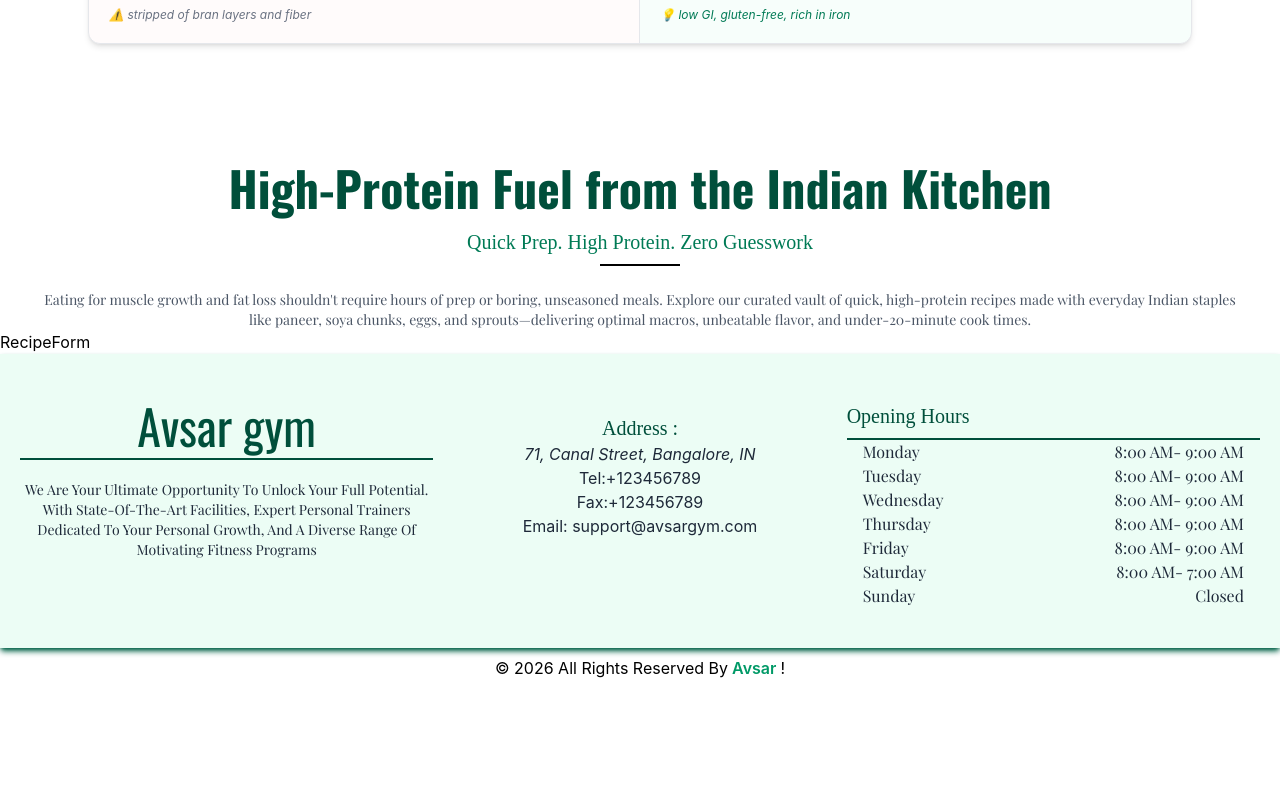
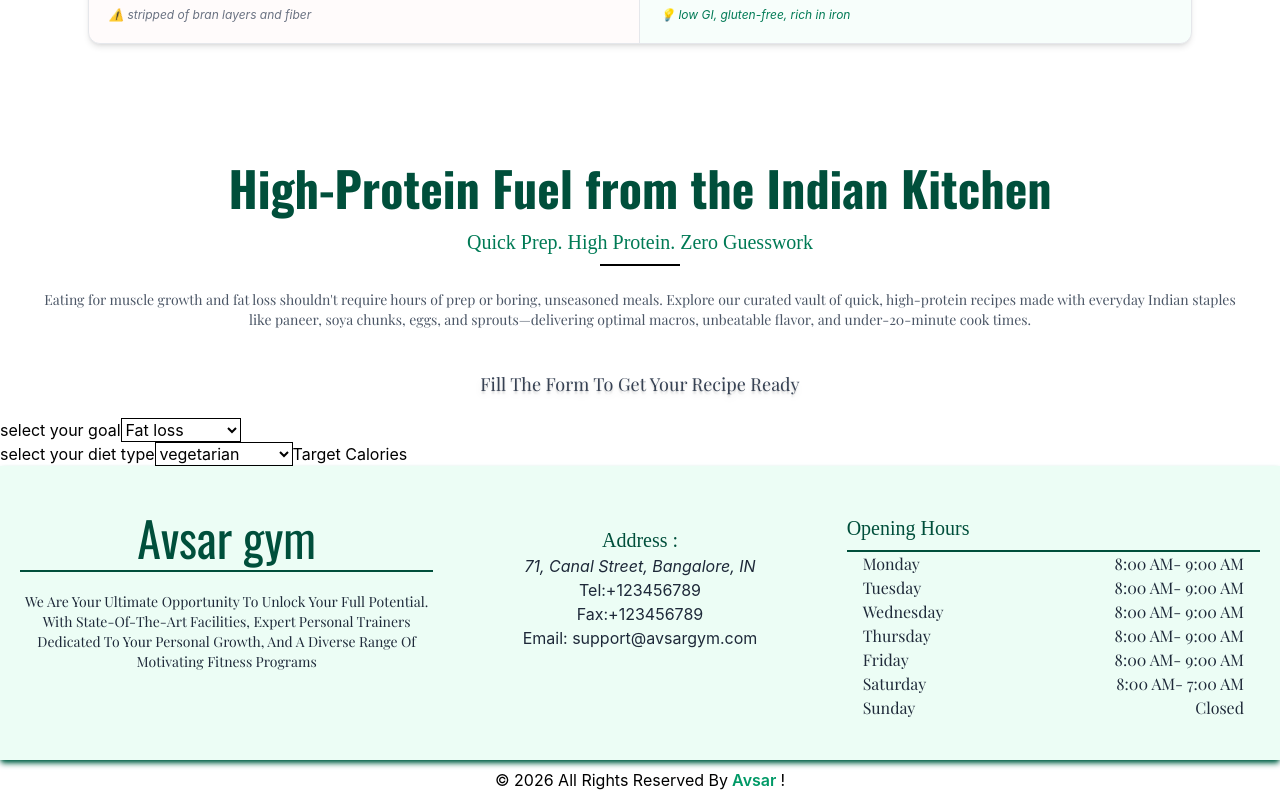
Before and after one commit to Sarita595k/Gym_Website_Frontend, a React (Vite) app: page /nutrition in a window 1280 px wide. Shown: the part 3891-4691 px from the top of the page. Before the commit the page ends 4579 px from the top, so only its background shows below. Built offline with nearby package versions, Linux system fonts and the light colour scheme; a web font is replaced by a local one.

Commit message:
small changes

```diff
--- a/src/Components/NutritionPage/RecipeForm.jsx
+++ b/src/Components/NutritionPage/RecipeForm.jsx
@@ -2,7 +2,26 @@ import React from 'react'
 
 const RecipeForm = () => {
     return (
-        <div>RecipeForm</div>
+        <div>
+            <h1 className='font-para pt-10 pb-5 text-center capitalize text-lg text-shadow-lg text-gray-700'>fill the form to get your recipe ready</h1>
+            <form>
+                <label htmlFor='goalIs'>select your goal</label>
+                <select name="goal" id="goalIs" className='border'>
+                    <option value="fat_loss">Fat loss</option>
+                    <option value="muscle_gain">muscle gain</option>
+                    <option value="maintenance">maintenance</option>
+                </select><br />
+                <label htmlFor='dietIs'>select your diet type</label>
+                <select name="dietType" id="dietIs" className='border'>
+                    <option value="vegetarian">vegetarian</option>
+                    <option value="non_vegetarian">non-vegetarian</option>
+                    <option value="vegan">vegan</option>
+                    <option value="eggetarian">eggetarian</option>
+                </select>
+                <label htmlFor="targetCalorie">Target Calories</label>
+                <input type="number" name="targetCalorie" id="targetCalorie" />
+            </form>
+        </div>
     )
 }
 
```
